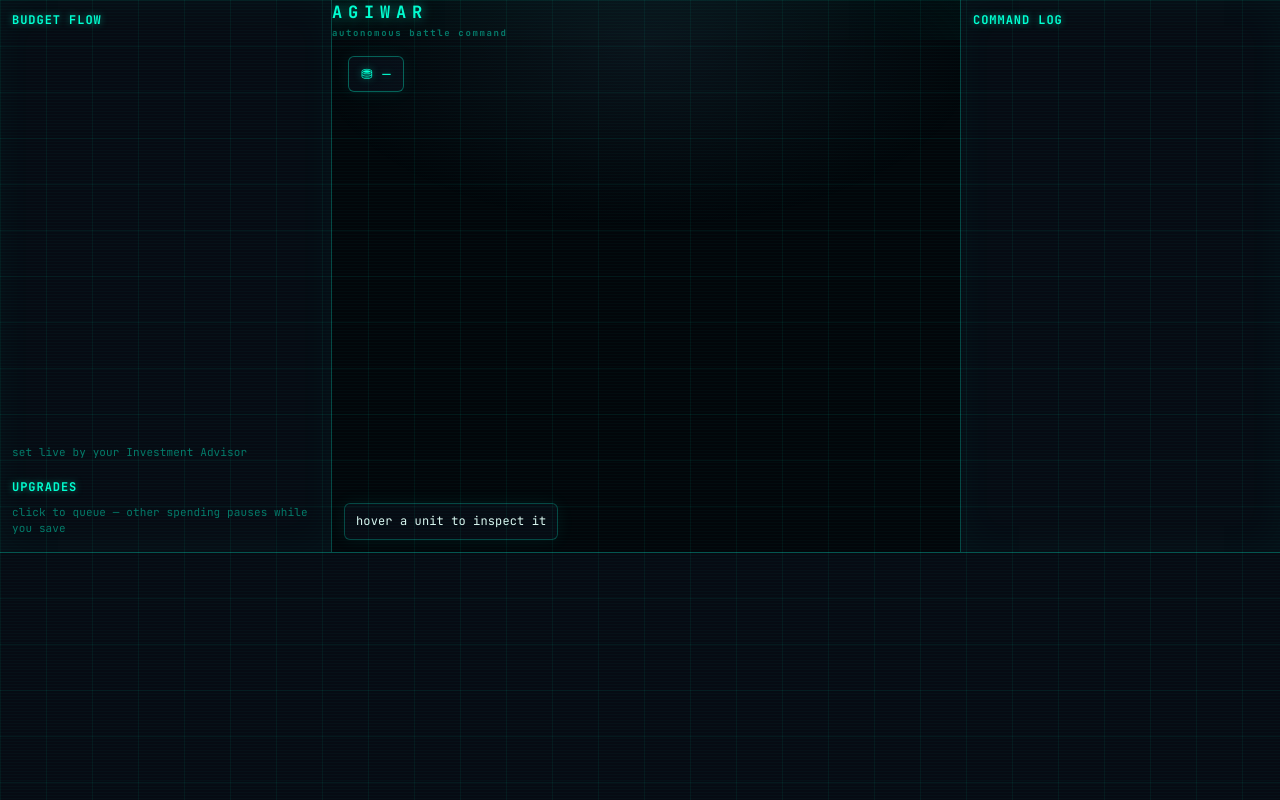
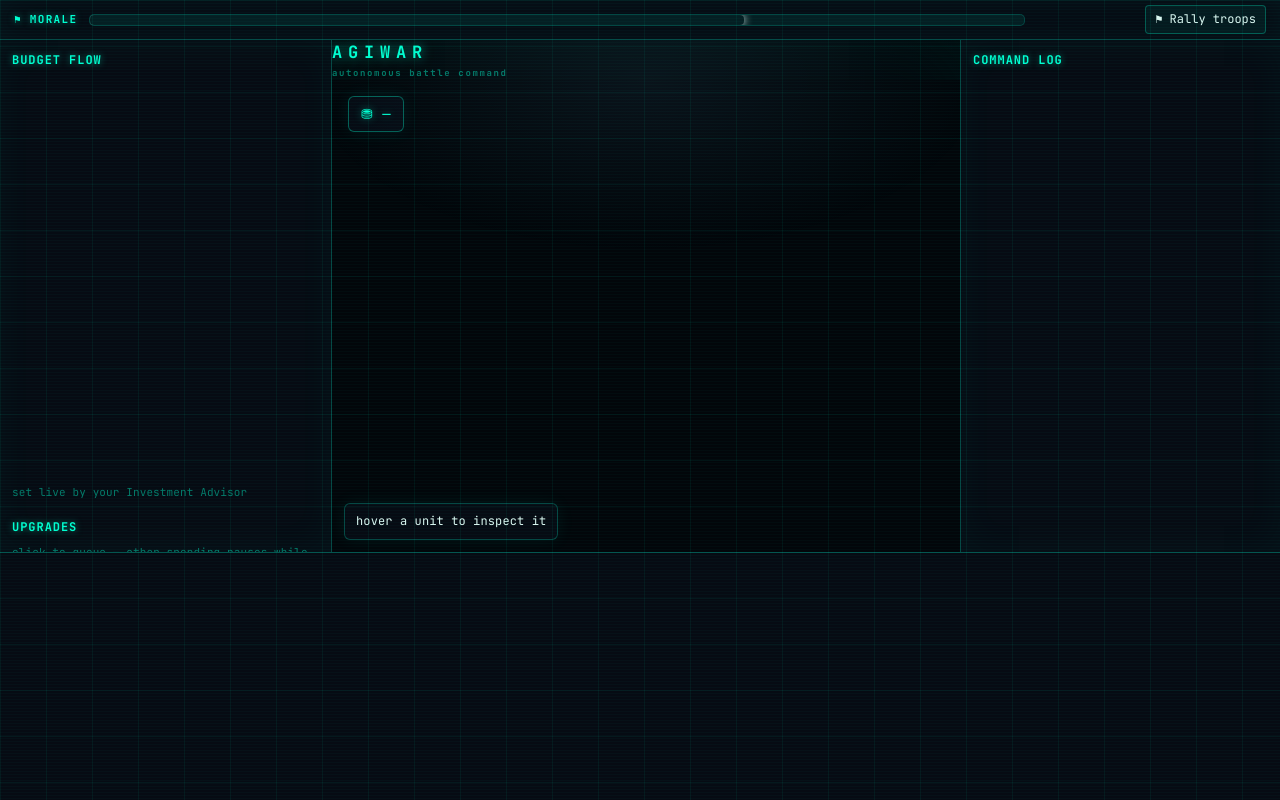
Before and after one commit to ozanedge/agiwar, a website built with Vite: page apps/web/index.html in a window 1280 px wide. Built offline with nearby package versions, Linux system fonts and the light colour scheme; no server answers.

Commit message:
Move morale to a wide full-width bar across the top of the UI
Add a 40px top grid row spanning all columns (#topbar) holding the morale meter:
label, a wide flex bar, %/status, and the Rally-troops button. Removed the morale
section from the left panel; shifted left/stage/right to row 2 and controls to row 3.

```diff
--- a/apps/web/index.html
+++ b/apps/web/index.html
@@ -28,16 +28,22 @@
       body::after { content: ""; position: fixed; inset: 0; pointer-events: none; z-index: 51; mix-blend-mode: screen;
         background: repeating-linear-gradient(to bottom, rgba(0,255,209,.022) 0, rgba(0,255,209,.022) 1px, transparent 1px, transparent 3px); }
 
-      #app { display: grid; grid-template-columns: 332px 1fr 320px; grid-template-rows: 1fr 248px; height: 100vh; }
-      #left { grid-column: 1; grid-row: 1; border-right: 1px solid var(--edge); padding: 12px; background: var(--bg-panel); backdrop-filter: blur(6px); display: flex; flex-direction: column; gap: 8px; min-height: 0; overflow-y: auto; box-shadow: inset 0 0 40px rgba(0,255,209,.04); }
+      #app { display: grid; grid-template-columns: 332px 1fr 320px; grid-template-rows: 40px 1fr 248px; height: 100vh; }
+      /* full-width morale bar across the very top */
+      #topbar { grid-column: 1 / 4; grid-row: 1; display: flex; align-items: center; gap: 12px; padding: 0 14px; border-bottom: 1px solid var(--edge); background: var(--bg-panel); backdrop-filter: blur(6px); box-shadow: inset 0 0 30px rgba(0,255,209,.05); }
+      #topbar .tbl { font-size: 11px; font-weight: 700; letter-spacing: .12em; text-transform: uppercase; color: var(--accent); text-shadow: 0 0 7px rgba(0,255,209,.5); white-space: nowrap; }
+      #topbar .mbar { flex: 1; height: 12px; }
+      #topbar #mpct { white-space: nowrap; min-width: 96px; text-align: right; }
+      #topbar #mboost { white-space: nowrap; }
+      #left { grid-column: 1; grid-row: 2; border-right: 1px solid var(--edge); padding: 12px; background: var(--bg-panel); backdrop-filter: blur(6px); display: flex; flex-direction: column; gap: 8px; min-height: 0; overflow-y: auto; box-shadow: inset 0 0 40px rgba(0,255,209,.04); }
       #left h4 { margin: 0; }
-      #stage { position: relative; grid-column: 2; grid-row: 1; overflow: hidden; min-height: 0; box-shadow: inset 0 0 80px rgba(0,255,209,.05); }
+      #stage { position: relative; grid-column: 2; grid-row: 2; overflow: hidden; min-height: 0; box-shadow: inset 0 0 80px rgba(0,255,209,.05); }
       /* cinematic lighting: soft top light + edge vignette over the battlefield */
       #stage::after { content: ""; position: absolute; inset: 0; pointer-events: none; z-index: 30;
         background: radial-gradient(130% 80% at 50% 8%, rgba(120,200,255,.07), transparent 42%),
                     radial-gradient(150% 130% at 50% 55%, transparent 52%, rgba(1,4,8,.6)); }
       /* full-width bottom strip; 6 equal flex cards fill it */
-      #controls { grid-column: 1 / 4; grid-row: 2; display: flex; gap: 8px; padding: 10px; border-top: 1px solid var(--edge); align-items: stretch; background: var(--bg-panel); backdrop-filter: blur(6px); }
+      #controls { grid-column: 1 / 4; grid-row: 3; display: flex; gap: 8px; padding: 10px; border-top: 1px solid var(--edge); align-items: stretch; background: var(--bg-panel); backdrop-filter: blur(6px); }
       .cmd { box-sizing: border-box; flex: 1 1 0; min-width: 0; border: 1px solid var(--edge); border-radius: 6px; padding: 8px; display: flex; flex-direction: column; gap: 5px; box-shadow: 0 0 14px rgba(0,255,209,.05); }
       .cmd h4 { font-size: 11px; }
       .cmd .mem { flex: 1; min-height: 0; overflow-y: auto; white-space: pre-wrap; font-size: 10px; line-height: 1.35; color: #9db8b2; border-left: 2px solid var(--accent-dim); padding: 3px 6px; background: rgba(0,255,209,.03); }
@@ -46,7 +52,7 @@
       .cmd input { flex: 1; min-width: 0; background: #04090e; color: var(--text); border: 1px solid rgba(0,255,209,.18); border-radius: 4px; padding: 4px 6px; font: inherit; }
       .cmd input:focus { outline: none; border-color: var(--accent); }
       .cmd .send { padding: 4px 8px; }
-      #right { grid-column: 3; grid-row: 1; border-left: 1px solid var(--edge); padding: 12px; background: var(--bg-panel); backdrop-filter: blur(6px); display: flex; flex-direction: column; gap: 8px; min-height: 0; box-shadow: inset 0 0 40px rgba(0,255,209,.04); }
+      #right { grid-column: 3; grid-row: 2; border-left: 1px solid var(--edge); padding: 12px; background: var(--bg-panel); backdrop-filter: blur(6px); display: flex; flex-direction: column; gap: 8px; min-height: 0; box-shadow: inset 0 0 40px rgba(0,255,209,.04); }
       #invest { display: flex; flex-direction: column; gap: 5px; }
       #invest button { display: flex; justify-content: space-between; gap: 8px; text-align: left; }
       #fglog { flex: 1; min-height: 0; overflow-y: auto; display: flex; flex-direction: column; gap: 5px; font-size: 11px; }
@@ -147,6 +153,12 @@
   </head>
   <body>
     <div id="app">
+      <div id="topbar">
+        <span class="tbl">⚑ Morale</span>
+        <div class="mbar"><i id="mfill"></i></div>
+        <span id="mpct" class="sub"></span>
+        <button id="mboost">⚑ Rally troops</button>
+      </div>
       <div id="left">
         <h4>Budget flow</h4>
         <svg id="sankey"></svg>
@@ -154,10 +166,6 @@
         <h4 style="margin-top: 10px">Upgrades</h4>
         <div class="sub">click to queue — other spending pauses while you save</div>
         <div id="invest"></div>
-        <h4 style="margin-top: 10px">Morale <span id="mpct" class="sub" style="text-transform:none;letter-spacing:0"></span></h4>
-        <div class="sub">low morale slows units &amp; spoils their aim</div>
-        <div class="mbar"><i id="mfill"></i></div>
-        <button id="mboost" style="margin-top:7px;width:100%;justify-content:center;">⚑ Rally troops</button>
       </div>
       <div id="stage">
         <div id="notice" class="panel-overlay"></div>
```
